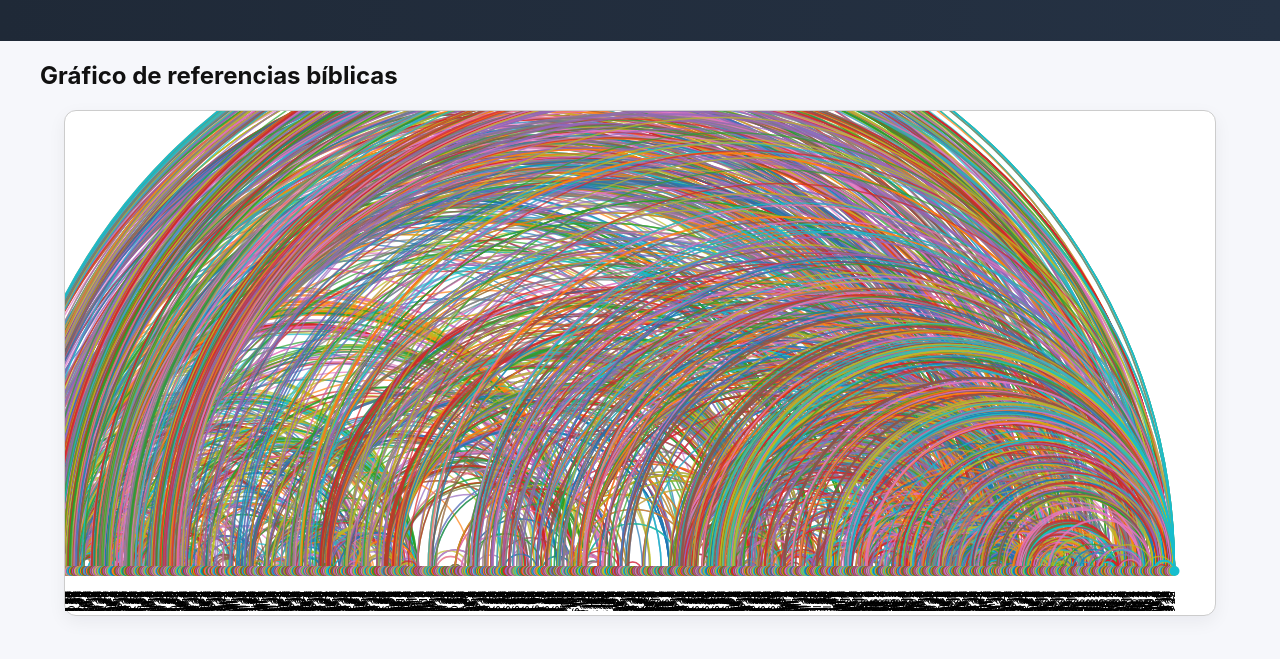
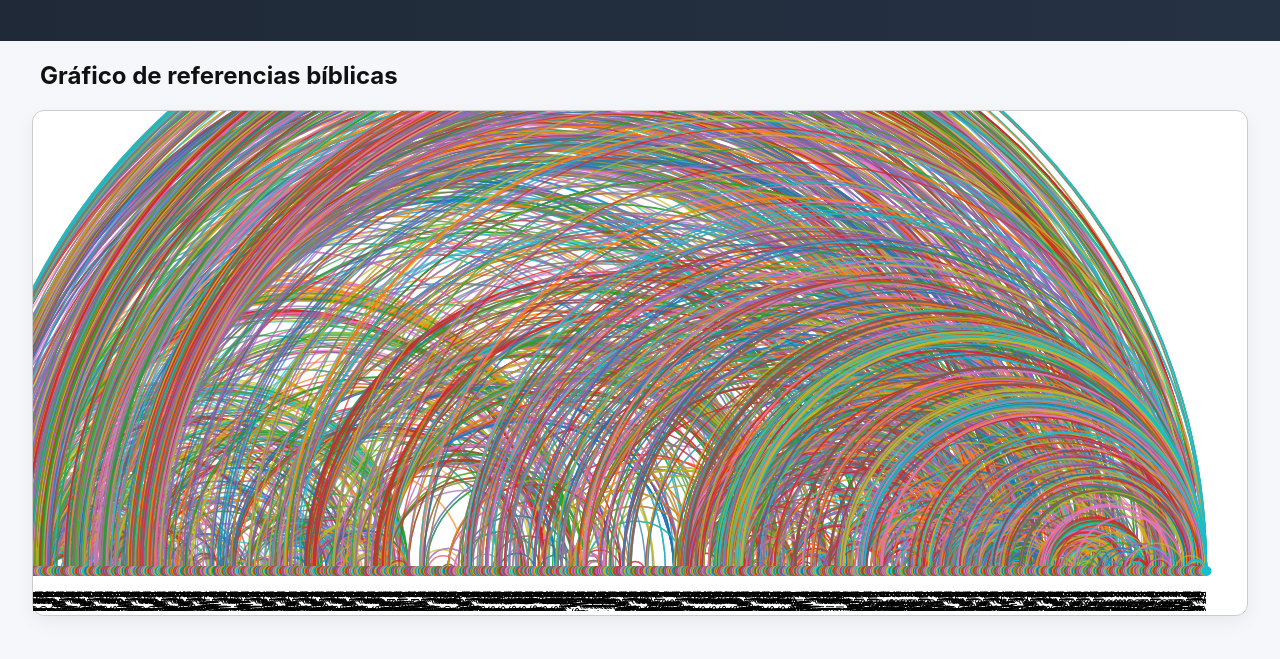
Before and after one commit to guillermopereyralucero/guillermopereyralucero.github.io, a plain HTML site: page proyectos/databibs/index.html in a window 1280 px wide. Shown: the part 110-769 px from the top of the page. Drawn offline with nearby package versions, Linux system fonts and the light colour scheme.

Commit message:
Update index.html

```diff
--- a/proyectos/databibs/index.html
+++ b/proyectos/databibs/index.html
@@ -17,7 +17,7 @@
 
   <main>
     <h2>Gráfico de referencias bíblicas</h2>
-    <div id="viz" style="width:90%; height:100%; border:1px solid #ccc;"></div>
+    <div id="viz" style="width:95%; height:100%; border:1px solid #ccc;"></div>
     <section class="content">
 
 
```
